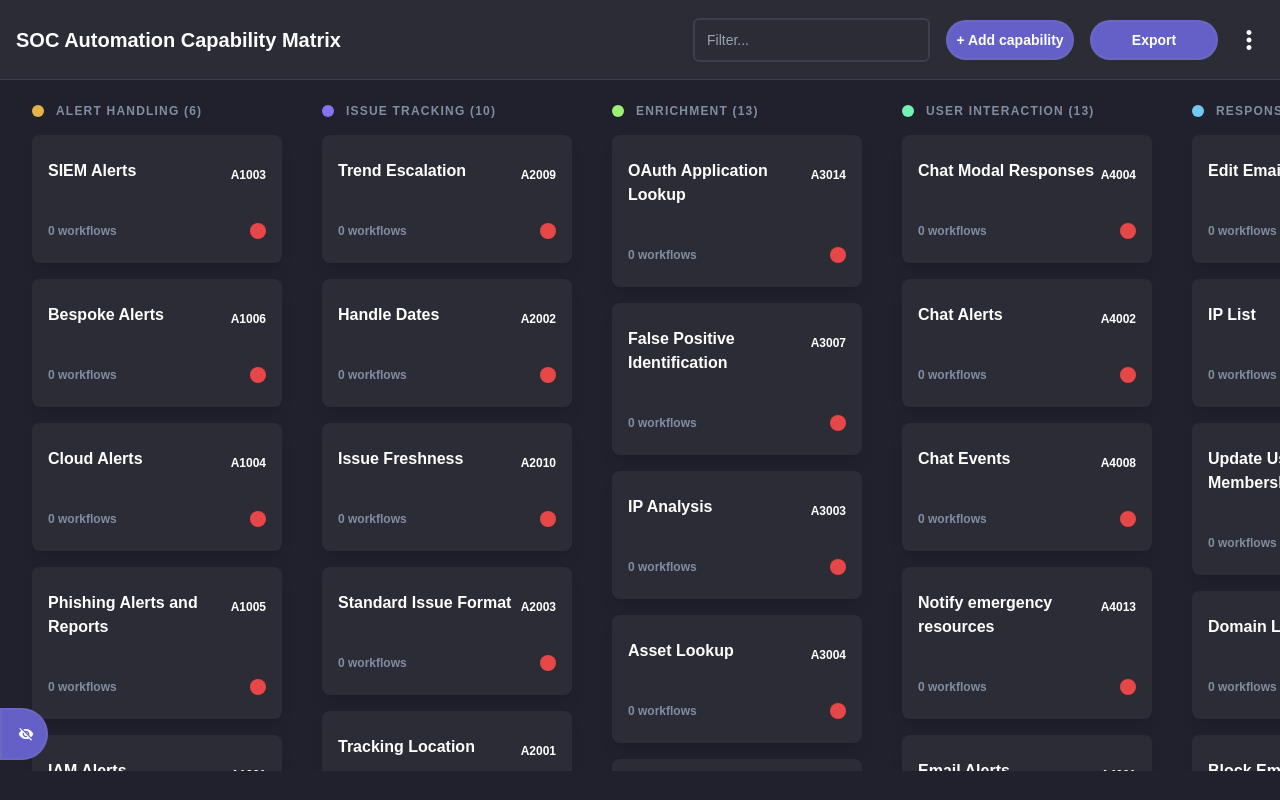
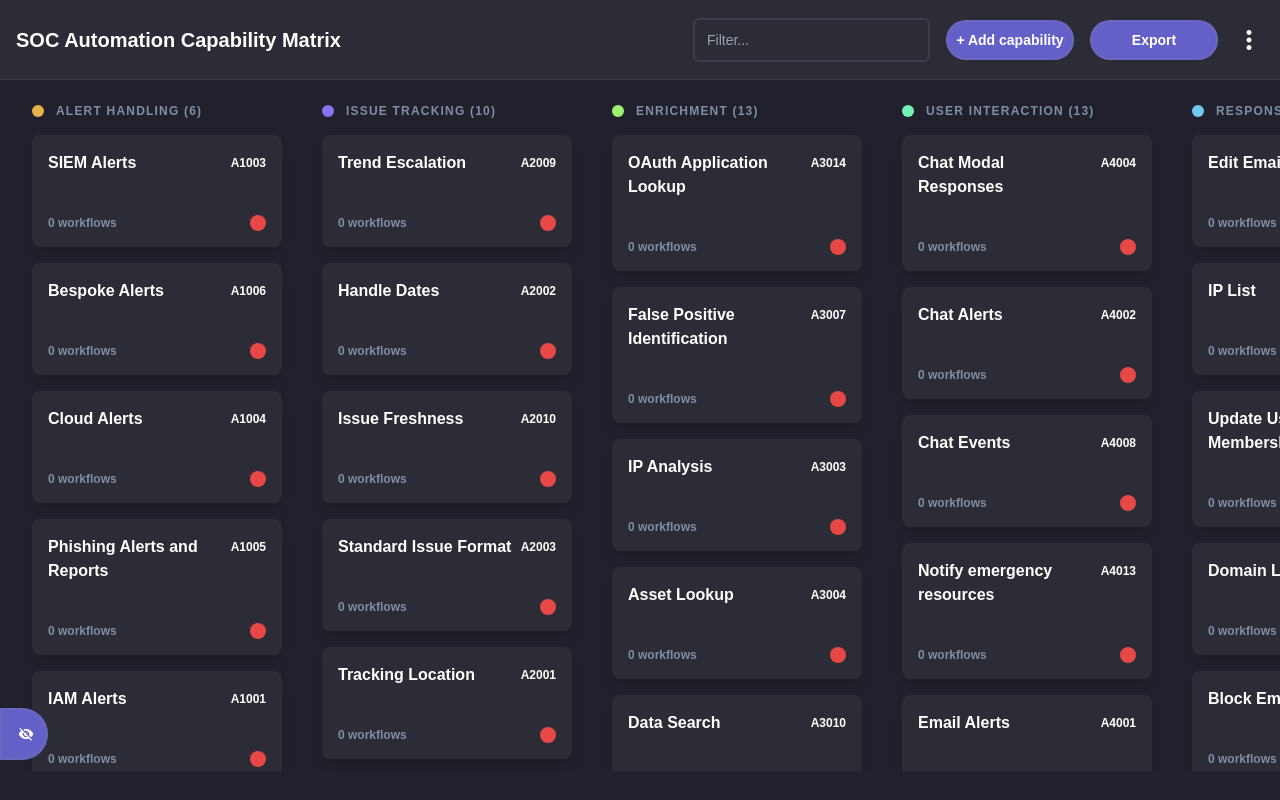
Before and after one commit to tuckner/automation-capability-matrix, a React (Vite) app: page / in a window 1280 px wide. Built offline with nearby package versions, Linux system fonts and the light colour scheme; a web font is replaced by a local one.

Commit message:
update item padding

```diff
--- a/src/components/Board/TaskItem.tsx
+++ b/src/components/Board/TaskItem.tsx
@@ -33,7 +33,7 @@ export default function TaskItem({ tasks, index }: Props) {
                 setIsOpen(true);
               }}
               className="hover:opacity-60 shadow-lg
-              cursor-pointer bg-white dark:bg-secondary mb-4 rounded-lg py-6 px-4"
+              cursor-pointer bg-white dark:bg-secondary mb-4 rounded-lg py-4 px-4"
             >
               <div className="hidden">
                 {tasks.subtasks.map((subtask, index) => (
@@ -45,9 +45,9 @@ export default function TaskItem({ tasks, index }: Props) {
                   </div>
                 ))}
               </div>
-              <div className="flex justify-between">
-                <p className="font-bold">{tasks.name}</p>
-                <p className="pt-2 text-xs text-slate font-bold">
+              <div className="flex align-top justify-between">
+                <p className="font-bold pr-2">{tasks.name}</p>
+                <p className="pt-1 text-xs text-slate font-bold">
                   {" "}
                   A{tasks.id}
                 </p>
```
